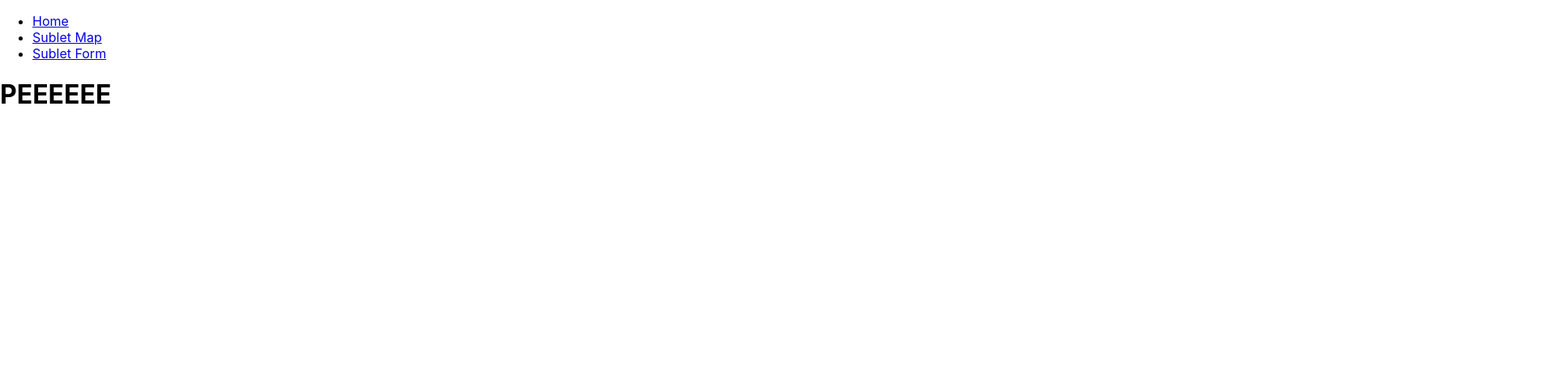
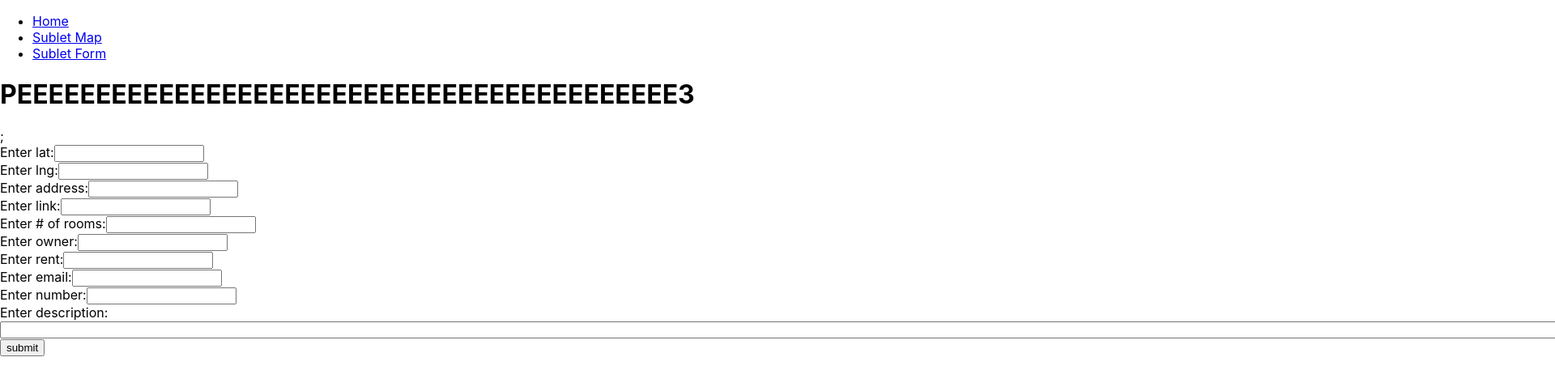
Before and after one commit to RogerLamTd/McHacks, a React (Create React App) app in the folder mclet/: page /subletForm in a window 1280 px wide. Shown: the top 478 px of the page at 81% size, 1920 px wide, since content can reach past the window. Built offline with nearby package versions, Linux system fonts and the light colour scheme; what react-google-maps would draw is missing.

Commit message:
Update subletForm.js

```diff
--- a/mclet/src/subletForm.js
+++ b/mclet/src/subletForm.js
@@ -1,9 +1,194 @@
 import React from 'react';
+/*id: Number,
+    date: Date,
+    posn: {
+        lat: Number,
+        lng: Number,
+    },
+    window: {
+        address: String,
+        link: String,
+        nRooms: Number,
+    },
+    posting: {
+        owner: String,
+        rent: Number,
+        email: String,
+        Number: String,
+        Description: String,
+    }*/
+export class SubletForm extends React.Component{
+    constructor(props){
+        super(props);
+        this.state = {
+            lat : "",
+            lng : "",
+            addy: "",
+            link: "",
+            nRooms: "",
+            owner: "",
+            rent: "",
+            email: "",
+            numb: "",
+            desc: "",
+        };
+        this.handleInputChange = this.handleInputChange.bind(this);
+        this.handleClick = this.handleClick.bind(this);
+    }
+    handleInputChange(event) {
+        const target = event.target;
+        const value = target.value;
+        const name = target.name;
+        this.setState({
+          [name]: value
+        });
 
-export function SubletForm() {
-    return (
+      }
 
-    <h1>PEEEEEE</h1>
+    handleClick(){
+        let newObject = {
+            posn: {
+                lat: this.state.lat,
+                lng: this.state.lng
+            },
+            window: {
+                address: this.state.addy,
+                link: this.state.link,
+                nRooms: this.state.nRooms
+            },
+            posting: {
+                owner: this.state.owner,
+                rent: this.state.rent,
+                email: this.state.email,
+                Number: this.state.numb,
+                Description: this.state.desc
+            }
+        }
+        const jsonListing = JSON.stringify(newObject);
+        this.postData(jsonListing);
 
-    );
-};
+      }
+
+    postData(jsonListing){
+        const getData = async () => {
+            try {
+              const response = await fetch('/api/listings', {
+                method: 'POST',
+                body: jsonListing
+              })
+              if(response.ok){
+                const jsonResponse = await response.json();
+                return jsonResponse;
+              }
+              throw new Error('Request failed!');
+            } catch(error) {
+              console.log(error);
+            }
+        }
+    }
+    render(){
+        return(
+            <div className = "form">
+                <h1>PEEEEEEEEEEEEEEEEEEEEEEEEEEEEEEEEEEEEEEEEEE3</h1>;
+                <form>
+                    <label>
+                        Enter lat:
+                        <input
+                            name="lat"
+                            type="text"
+                            value={this.state.lat}
+                            onChange={this.handleInputChange} />
+                        </label>
+                        <br />
+                        <label>
+                        Enter lng:
+                        <input
+                            name="lng"
+                            type="text"
+                            value={this.state.lng}
+                            onChange={this.handleInputChange} />
+                        </label>
+                        <br />
+
+                        <label>
+                        Enter address:
+                        <input
+                            name="addy"
+                            type="text"
+                            value={this.state.addy}
+                            onChange={this.handleInputChange} />
+                        </label>
+                        <br />
+                        <label>
+                        Enter link:
+                        <input
+                            name="link"
+                            type="text"
+                            value={this.state.link}
+                            onChange={this.handleInputChange} />
+                        </label>
+                        <br />
+
+                        <label>
+                        Enter # of rooms:
+                        <input
+                            name="nRooms"
+                            type="text"
+                            value={this.state.nRooms}
+                            onChange={this.handleInputChange} />
+                        </label>
+                        <br />
+                        <label>
+                        Enter owner:
+                        <input
+                            name="owner"
+                            type="text"
+                            value={this.state.owner}
+                            onChange={this.handleInputChange} />
+                        </label>
+                        <br />
+
+                        <label>
+                        Enter rent:
+                        <input
+                            name="rent"
+                            type="text"
+                            value={this.state.rent}
+                            onChange={this.handleInputChange} />
+                        </label>
+                        <br />
+                        <label>
+                        Enter email:
+                        <input
+                            name="email"
+                            type="text"
+                            value={this.state.email}
+                            onChange={this.handleInputChange} />
+                        </label>
+                        <br />
+
+                        <label>
+                        Enter number:
+                        <input
+                            name="numb"
+                            type="text"
+                            value={this.state.numb}
+                            onChange={this.handleInputChange} />
+                        </label>
+                        <br />
+                        <label>
+                        Enter description:
+                        <input
+                            name="desc"
+                            type="text"
+                            size = "600"
+                            value={this.state.desc}
+                            onChange={this.handleInputChange} />
+                        </label>
+
+                </form>
+                <button onClick = {this.handleClick}>submit</button>
+            </div>
+        )
+    }
+}
```
